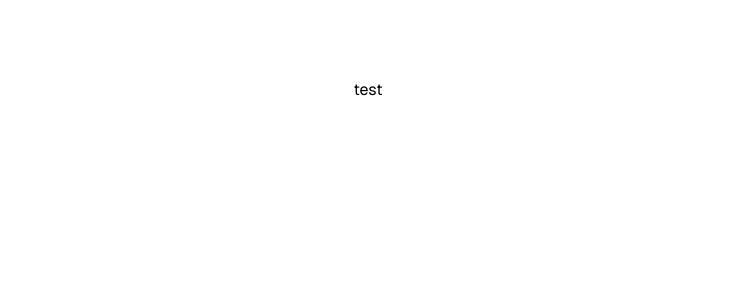
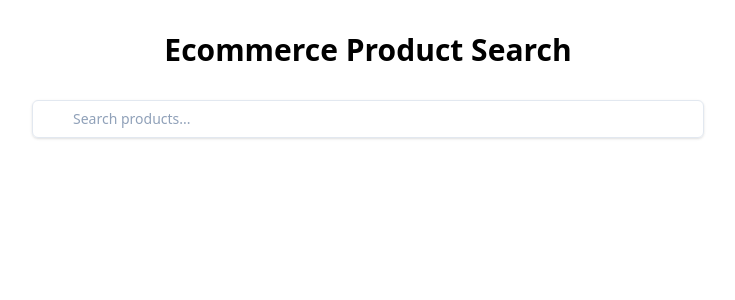
Before and after one commit to Shirazjaf/task_yeStack, a Next.js app: page / in a window 1280 px wide. Shown: the top 300 px of the page, without its empty margins (272-1007 px from the left). Built offline with nearby package versions, Linux system fonts and the light colour scheme.

Commit message:
feat: add SearchBox component for product search functionality

```diff
--- /dev/null
+++ b/app/components/SearchBox.tsx
@@ -0,0 +1,17 @@
+import React from "react";
+
+type Props = {};
+
+function SearchBox({}: Props) {
+  return (
+    <div className="">
+      <input
+        type="text"
+        placeholder="Search products..."
+        className="pl-10 pr-4 py-2 w-full border border-slate-200 rounded-md text-sm shadow-sm placeholder-slate-400 focus:outline-none focus:border-slate-500 focus:ring-1 focus:ring-slate-500"
+      />
+    </div>
+  );
+}
+
+export default SearchBox;
--- a/app/page.tsx
+++ b/app/page.tsx
@@ -1,9 +1,14 @@
-import Image from "next/image";
+import SearchBox from "./components/SearchBox";
 
 export default function Home() {
   return (
-    <div className="grid grid-rows-[20px_1fr_20px] items-center justify-items-center min-h-screen p-8 pb-20 gap-16 sm:p-20 font-[family-name:var(--font-geist-sans)]">
-      test
+    <div className="container mx-auto px-4 py-8">
+      <h1 className="text-3xl font-bold mb-8 text-center">
+        Ecommerce Product Search
+      </h1>
+      <div className="max-w-2xl mx-auto mb-8">
+        <SearchBox />
+      </div>
     </div>
   );
 }
```
